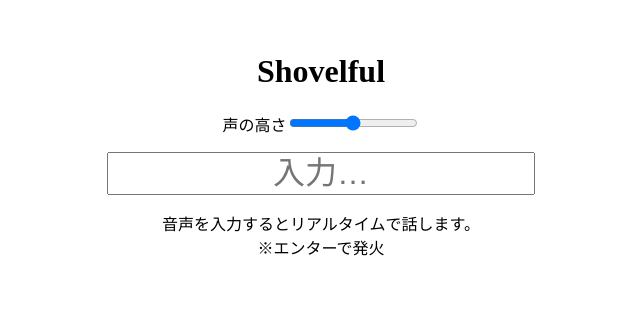
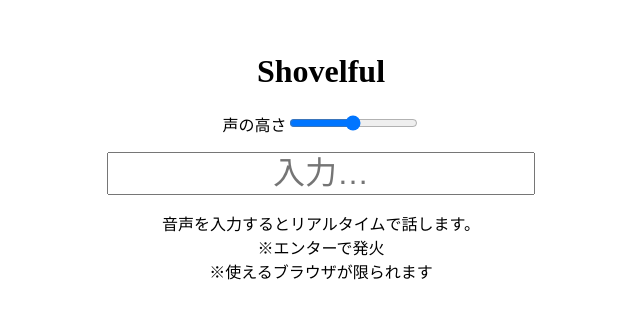
Before and after one commit to koluriri/Shovelful, a React (Create React App) app: page / in a window 1280 px wide. Shown: the part 218-536 px from the top of the page, without its empty margins (319-959 px from the left). Built offline with nearby package versions, Linux system fonts and the light colour scheme.

Commit message:
注意書き追加

```diff
--- a/src/App.tsx
+++ b/src/App.tsx
@@ -55,6 +55,8 @@ function App() {
         音声を入力するとリアルタイムで話します。
         <br />
         ※エンターで発火
+        <br />
+        ※使えるブラウザが限られます
       </p>
     </>
   );
```
Also changed, not shown: 1 other file (tests, documents, lock files or other folders).
